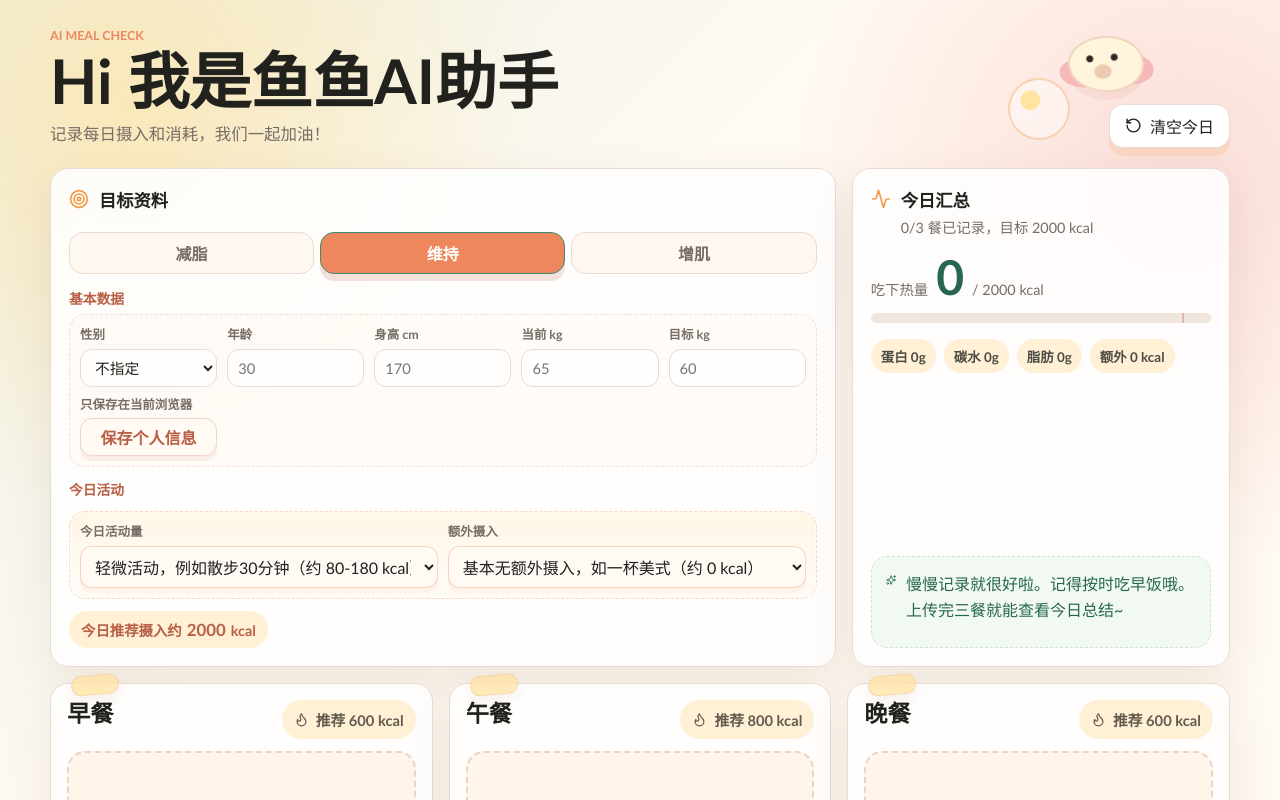
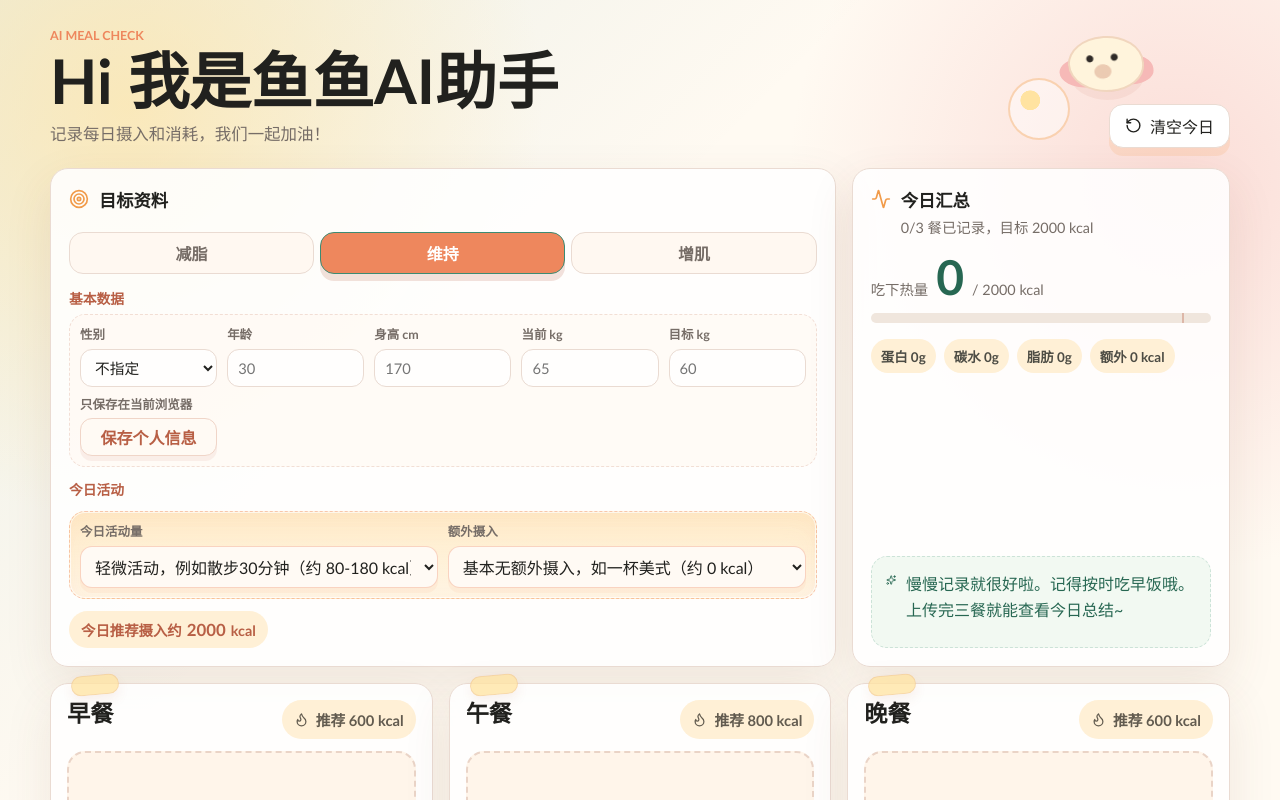
Before and after one commit to taoningwen6/calorie-vision-tool, a React (Vite) app in the folder client/: page / in a window 1280 px wide. Shown: the top 800 px of the page. Built offline with nearby package versions, Linux system fonts and the light colour scheme.

Commit message:
Deepen activity section background

```diff
--- a/client/src/styles.css
+++ b/client/src/styles.css
@@ -323,12 +323,14 @@ h1 {
   grid-template-columns: repeat(2, minmax(0, 1fr));
   gap: 10px;
   margin-top: 12px;
-  border: 1px dashed rgba(238, 135, 93, 0.28);
+  border: 1px dashed rgba(238, 135, 93, 0.42);
   border-radius: 16px;
   background:
-    linear-gradient(180deg, rgba(255, 240, 214, 0.58), rgba(255, 250, 244, 0.82));
+    linear-gradient(180deg, rgba(255, 232, 190, 0.82), rgba(255, 244, 226, 0.96));
   padding: 10px;
-  box-shadow: inset 0 0 0 1px rgba(255, 255, 255, 0.62);
+  box-shadow:
+    inset 0 0 0 1px rgba(255, 255, 255, 0.68),
+    inset 0 10px 24px rgba(238, 135, 93, 0.08);
 }
 
 .activity-field {
```
